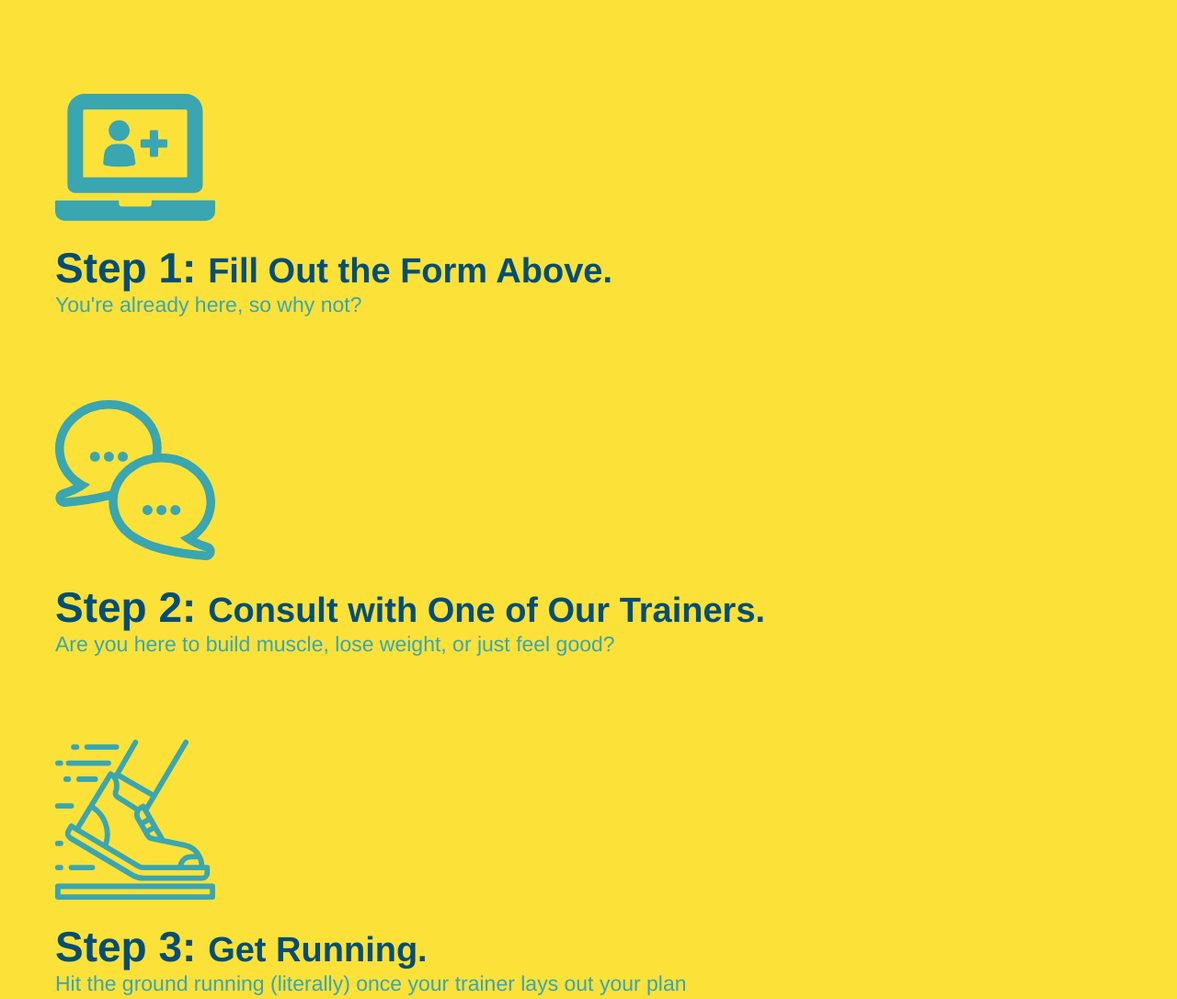
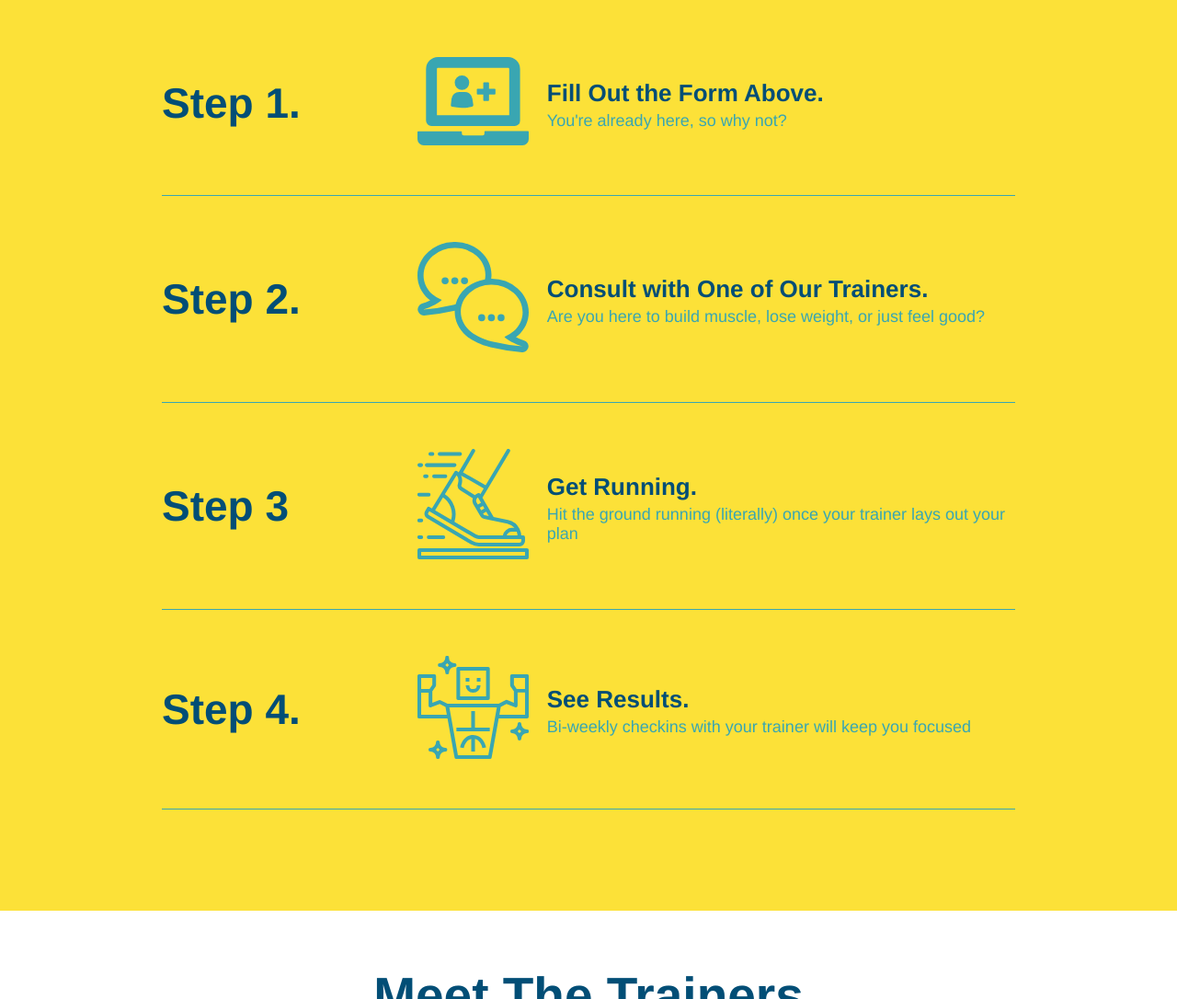
Before and after one commit to jaguilar95/run-buddy, a plain HTML site: page index.html in a window 1280 px wide. Shown: the part 1260-2346 px from the top of the page at 92% size. Drawn offline with Linux system fonts and the light colour scheme.

Commit message:
add flexbox to steps

```diff
--- a/assets/css/style.css
+++ b/assets/css/style.css
@@ -170,27 +170,52 @@ section {
   border-color: #39a6b2;
 }
 
-.steps div {
-  margin-bottom: 80px;
+.step {
+  margin: 50px auto;
+  padding-bottom: 50px;
+  width: 80%;
+  border-bottom: 1px solid #39a6b2;
+  display: flex;
+  flex-wrap: wrap;
+  align-items: center;
+  justify-content: space-between;
 }
 
-.steps img {
-  width: 15%;
-  margin: 10px 0;
+.step h3 {
+  color: #024e76;
+  font-size: 46px;
+  flex: 1 30%;
 }
 
-.steps h3 {
-  color: #024e76;
-  font-size: 46px;
-  margin-top: 10px;
+.step-info {
+  display: flex;
+  flex-wrap: wrap;
+  align-items: center;
+  flex: 2 70%;
 }
 
-.steps p {
+.step-img {
+  flex: 1 12%;
+  margin-right: 20px;
+}
+
+.step-img img {
+  max-width: 100%;
+}
+
+.step-text {
+  flex: 12;
+}
+
+.step-text p {
   color: #39a6b2;
-  font-size: 23px;
+  font-size: 18px;
 }
-.steps span {
-  font-size: 38px;
+
+.step-text h4 {
+  font-size: 26px;
+  line-height: 1.5;
+  color: #024e76;
 }
 
 .trainers {
--- a/index.html
+++ b/index.html
@@ -115,31 +115,59 @@
         <h2 class="section-title secondary-border">What You Do</h2>
       </div>
 
-      <div>
+      <div class="step">
+        <h3>Step 1.</h3>
+        <div class="step-info">
+          <div class="step-img">
             <img src="./assets/images/step-1.svg" alt="" />
-        <h3>Step 1: <span>Fill Out the Form Above.</span></h3>
+          </div>
+          <div class="step-text">
+            <h4>Fill Out the Form Above.</h4>
             <p>You're already here, so why not?</p>
           </div>
+        </div>
+      </div>
 
-      <div>
+      <div class="step">
+        <h3>Step 2.</h3>
+        <div class="step-info">
+          <div class="step-img">
             <img src="./assets/images/step-2.svg" alt="" />
-        <h3>Step 2: <span>Consult with One of Our Trainers.</span></h3>
+          </div>
+          <div class="step-text">
+            <h4>Consult with One of Our Trainers.</h4>
             <p>Are you here to build muscle, lose weight, or just feel good?</p>
           </div>
+        </div>
+      </div>
 
-      <div>
+      <div class="step">
+        <h3>Step 3</h3>
+        <div class="step-info">
+          <div class="step-img">
             <img src="./assets/images/step-3.svg" alt="" />
-        <h3>Step 3: <span>Get Running.</span></h3>
+          </div>
+          <div class="step-text">
+            <h4>Get Running.</h4>
             <p>
               Hit the ground running (literally) once your trainer lays out your
               plan
             </p>
           </div>
+        </div>
+      </div>
 
-      <div>
+      <div class="step">
+        <h3>Step 4.</h3>
+        <div class="step-info">
+          <div class="step-img">
             <img src="./assets/images/step-4.svg" alt="" />
-        <h3>Step 4: <span>See Results.</span></h3>
+          </div>
+          <div class="step-text">
+            <h4>See Results.</h4>
             <p>Bi-weekly checkins with your trainer will keep you focused</p>
+          </div>
+        </div>
       </div>
     </section>
 
```
Lines whose indentation alone changed are shown as unchanged.
